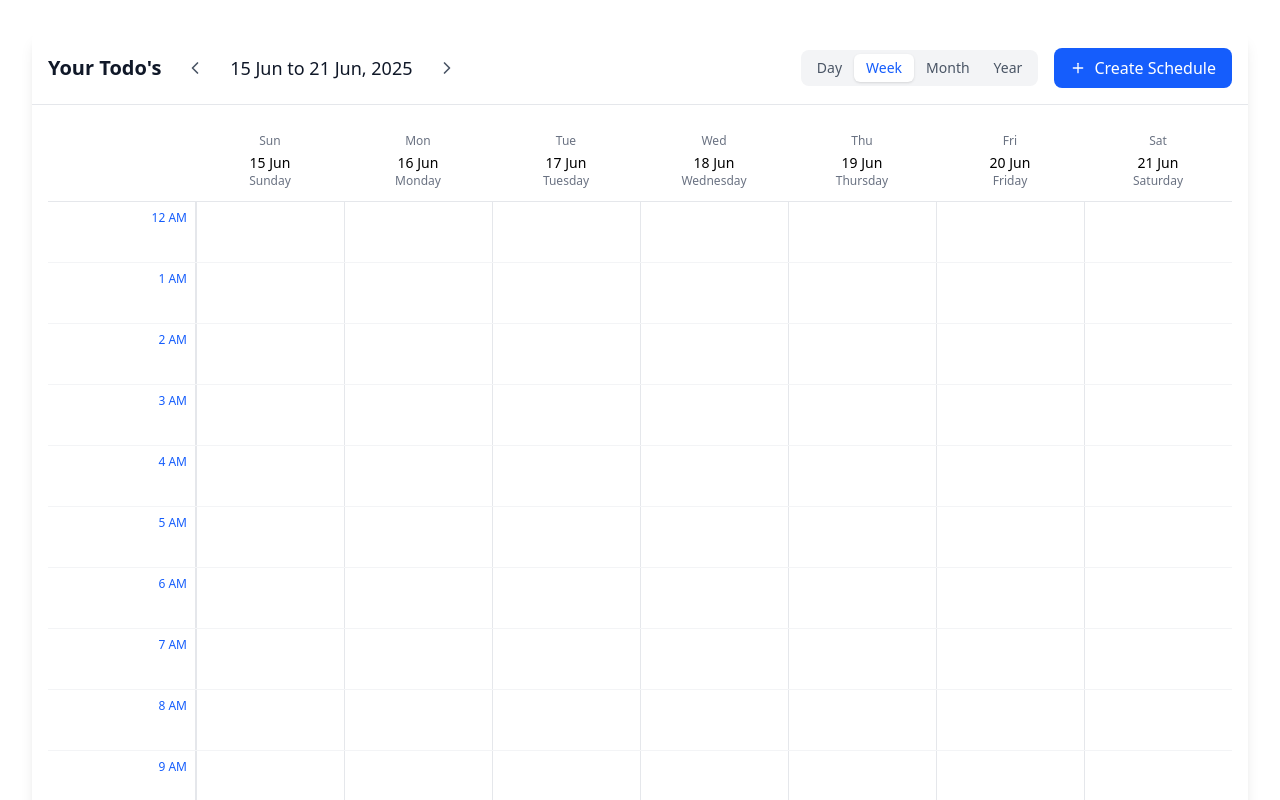
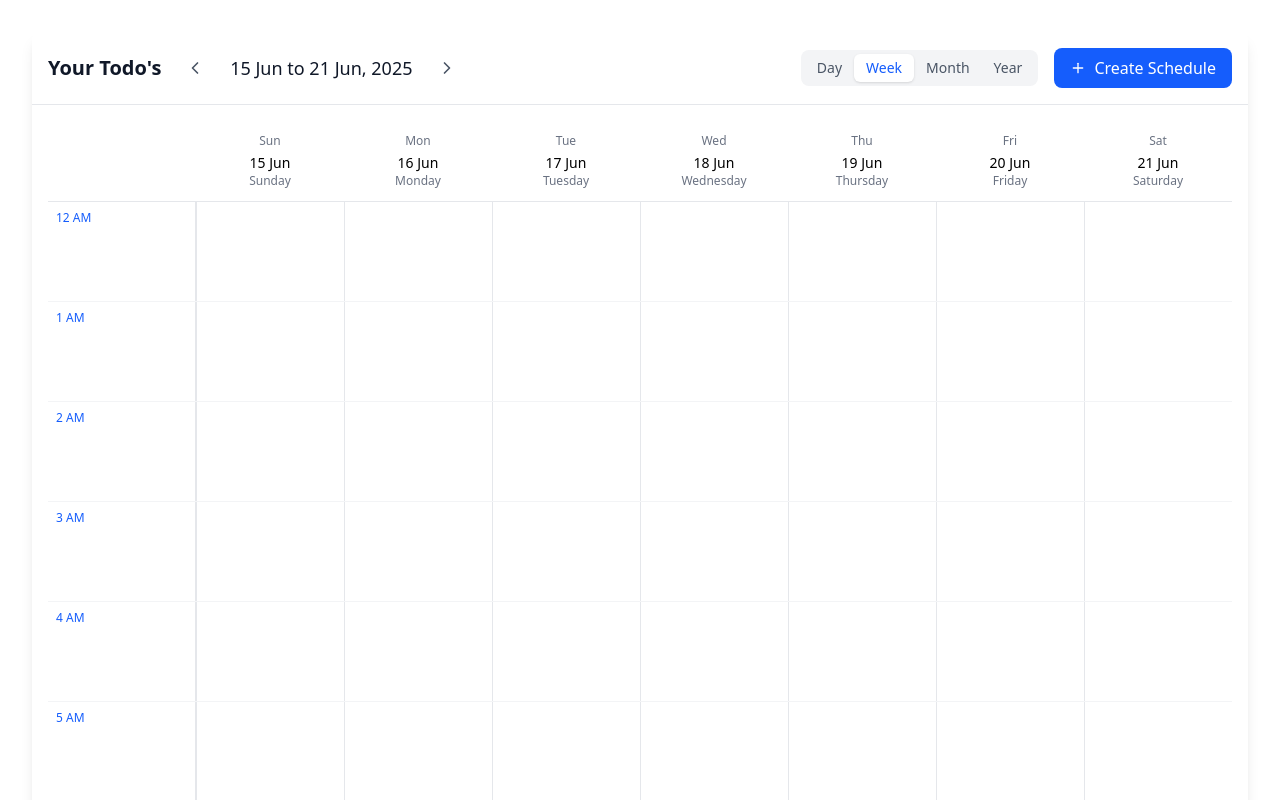
Before and after one commit to pandiyank001/Calendar, a React (Vite) app: page / in a window 1280 px wide. Both pictures are taken after a click on the button "Week". Shown: the top 800 px of the page. Built offline with nearby package versions, Linux system fonts and the light colour scheme.

Commit message:
Rectified the calendar logic issue

```diff
--- a/src/component/modal/EventListModal.tsx
+++ b/src/component/modal/EventListModal.tsx
@@ -2,6 +2,7 @@
 
 import { motion } from "framer-motion"
 import { X } from "lucide-react"
+import { useEffect, useRef } from "react"
 import type { CalendarEvent } from "../../types"
 import EventCard from "../EventCard"
 
@@ -22,6 +23,32 @@ export default function EventListModal({
   onClose,
   onEventClick,
 }: EventListModalProps) {
+  const modalRef = useRef<HTMLDivElement>(null)
+
+  useEffect(() => {
+    if (!isOpen) return
+
+    const handleKeyDown = (event: KeyboardEvent) => {
+      if (event.key === 'Escape') {
+        onClose()
+      }
+    }
+
+    const handleClickOutside = (event: MouseEvent) => {
+      if (modalRef.current && !modalRef.current.contains(event.target as Node)) {
+        onClose()
+      }
+    }
+
+    document.addEventListener('keydown', handleKeyDown)
+    document.addEventListener('mousedown', handleClickOutside)
+
+    return () => {
+      document.removeEventListener('keydown', handleKeyDown)
+      document.removeEventListener('mousedown', handleClickOutside)
+    }
+  }, [isOpen, onClose])
+
   if (!isOpen || !anchorRect) return null
 
   const offset = 20
@@ -39,6 +66,7 @@ export default function EventListModal({
 
   return (
     <motion.div
+      ref={modalRef}
       initial={{ scale: 0.95, opacity: 0 }}
       animate={{ scale: 1, opacity: 1 }}
       exit={{ scale: 0.95, opacity: 0 }}
--- a/src/component/views/WeekView.tsx
+++ b/src/component/views/WeekView.tsx
@@ -20,6 +20,7 @@ export default function WeekView({ currentDate, events, onEventClick, onDateEven
   const days = eachDayOfInterval({ start: weekStart, end: weekEnd })
 
   const timeSlots = Array.from({ length: 24 }, (_, i) => i)
+  const BASE_HOUR_HEIGHT = 100
 
   const getEventsForDate = (date: Date) => {
     return events.filter((event) => isSameDay(new Date(event.start), date))
@@ -34,7 +35,6 @@ export default function WeekView({ currentDate, events, onEventClick, onDateEven
       const startHour = eventStart.getHours()
       const endHour = eventEnd.getHours()
 
-
       if (eventEnd.getMinutes() === 0) {
         return hour >= startHour && hour < endHour
       } else {
@@ -45,6 +45,57 @@ export default function WeekView({ currentDate, events, onEventClick, onDateEven
 
   const isEventStartHour = (event: CalendarEvent, hour: number) => {
     return new Date(event.start).getHours() === hour
+  }
+
+  const calculateEventDurationPercentage = (event: CalendarEvent) => {
+    const eventStart = new Date(event.start)
+    const eventEnd = new Date(event.end)
+    const durationInMinutes = (eventEnd.getTime() - eventStart.getTime()) / (1000 * 60)
+
+    const cappedDuration = Math.min(durationInMinutes, 60)
+
+    return (cappedDuration / 60) * 100
+  }
+
+  const calculateDynamicHourHeight = (date: Date, hour: number) => {
+    const timeSlotEvents = getEventsForTimeSlot(date, hour)
+
+    if (timeSlotEvents.length === 0) {
+      return BASE_HOUR_HEIGHT
+    }
+
+
+    const startingEvent = timeSlotEvents.find(event => isEventStartHour(event, hour))
+
+    if (!startingEvent) {
+      return BASE_HOUR_HEIGHT
+    }
+
+    const durationPercentage = calculateEventDurationPercentage(startingEvent)
+
+    const spaceMultiplier = 2.0 - (durationPercentage / 100) * 1.2
+
+    return Math.max(BASE_HOUR_HEIGHT * spaceMultiplier, 60)
+  }
+
+  const calculateEventHeight = (event: CalendarEvent) => {
+    const eventStart = new Date(event.start)
+    const eventEnd = new Date(event.end)
+    const durationInMinutes = (eventEnd.getTime() - eventStart.getTime()) / (1000 * 60)
+    const durationInHours = Math.min(durationInMinutes / 60, 1)
+
+    return Math.max(durationInHours * BASE_HOUR_HEIGHT, 40)
+  }
+
+  const calculateEventTopOffset = (event: CalendarEvent, hour: number, hourHeight: number) => {
+    const eventStart = new Date(event.start)
+    const eventHour = eventStart.getHours()
+    const eventMinutes = eventStart.getMinutes()
+
+    if (eventHour === hour) {
+      return (eventMinutes / 60) * hourHeight
+    }
+    return 0
   }
 
   if (loading) {
@@ -68,43 +119,69 @@ export default function WeekView({ currentDate, events, onEventClick, onDateEven
         ))}
       </div>
 
-      <div className="max-h-[600px] overflow-y-auto">
-        {timeSlots.map((hour) => (
-          <div key={hour} className="grid grid-cols-8 border-b border-gray-100">
-            <div className="p-2 text-right text-xs text-blue-600 font-medium border-r border-gray-200">
+      <div className="max-h-[800px] overflow-y-auto">
+        {timeSlots.map((hour) => {
+          const maxHourHeight = Math.max(
+            ...days.map(day => calculateDynamicHourHeight(day, hour))
+          )
+
+          return (
+            <div key={hour} className="grid grid-cols-8 border-b border-gray-100" style={{ height: `${maxHourHeight}px` }}>
+              <div className="p-2 text-right text-xs text-blue-600 font-medium border-r border-gray-200 flex items-start">
                 {hour === 0 ? "12 AM" : hour < 12 ? `${hour} AM` : hour === 12 ? "12 PM" : `${hour - 12} PM`}
               </div>
               {days.map((day) => {
                 const timeSlotEvents = getEventsForTimeSlot(day, hour)
                 const groupedEvents = groupEventsByDateTime(timeSlotEvents)
 
+                const dynamicHourHeight = calculateDynamicHourHeight(day, hour)
+
                 return (
                   <motion.div
                     key={`${day.toISOString()}-${hour}`}
                     initial={{ opacity: 0 }}
                     animate={{ opacity: 1 }}
-                  className="min-h-[60px] p-1 border-l border-gray-200 hover:bg-gray-50 transition-colors"
+                    className="relative border-l border-gray-200 hover:bg-gray-50 transition-colors h-full"
                   >
-                  <div className="space-y-1">
-                    {groupedEvents.map((group, groupIndex) => (
-                      <div key={groupIndex}>
+                  <div className="absolute inset-0 p-2">
+                    {groupedEvents.map((group, groupIndex) => {
+                      if (!isEventStartHour(group.events[0], hour)) {
+                        return null
+                      }
+
+                      const event = group.events[0]
+                      const eventHeight = calculateEventHeight(event)
+                      const topOffset = calculateEventTopOffset(event, hour, maxHourHeight)
+
+                      return (
+                        <div
+                          key={groupIndex}
+                          className="absolute left-2 right-2"
+                          style={{
+                            top: `${topOffset}px`,
+                            height: `${eventHeight}px`,
+                            zIndex: 10
+                          }}
+                        >
                           {group.events.length === 1 ? (
+                            <div style={{ height: '100%' }}>
                               <EventCard
-                            event={group.events[0]}
-                            onClick={() => onEventClick(group.events[0])}
+                                event={event}
+                                onClick={() => onEventClick(event)}
                                 compact
-                            showTimeRange={isEventStartHour(group.events[0], hour)}
+                                showTimeRange={true}
                               />
+                            </div>
                           ) : (
                             <div
                               onClick={(e) => onDateEventsClick(group.events, e.currentTarget)}
-                            className="relative cursor-pointer"
+                              className="relative cursor-pointer h-full"
                             >
                               <EventCard
-                              event={group.events[0]}
+                                event={event}
                                 onClick={() => { }}
                                 compact
-                              showTimeRange={isEventStartHour(group.events[0], hour)}
+                                showTimeRange={true}
                               />
                               <div className="absolute -top-1 -right-1 bg-yellow-500 text-white text-xs rounded-full w-4 h-4 flex items-center justify-center font-medium">
                                 {group.events.length}
@@ -112,13 +189,15 @@ export default function WeekView({ currentDate, events, onEventClick, onDateEven
                             </div>
                           )}
                         </div>
-                    ))}
+                      )
+                    })}
                   </div>
                                   </motion.div>
                 )
               })}
             </div>
-        ))}
+          )
+        })}
       </div>
     </div>
   )
--- a/src/service/calendarService.ts
+++ b/src/service/calendarService.ts
@@ -258,7 +258,7 @@ const mockEvents: CalendarEvent[] = [
     summary: "1st Round",
     desc: "1st Round",
     start: "2025-06-24T01:00:00+05:30",
-    end: "2025-06-24T01:40:00+05:30",
+    end: "2025-06-24T01:35:00+05:30",
     attendees: null,
     status: null,
     comment: null,
```
Lines whose indentation alone changed are shown as unchanged.
